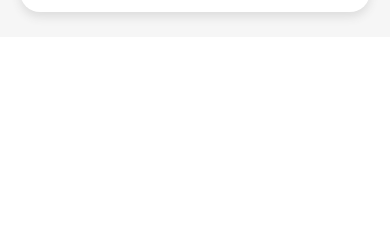
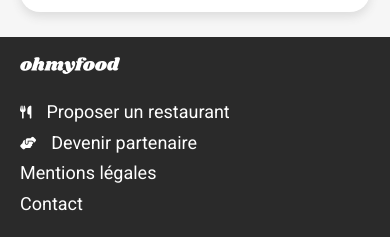
Before and after one commit to kamoheel/ch-p3-ohmyfood, a website: page index.html in a window 390 px wide. Shown: the part 2044-2281 px from the top of the page. Before the commit the page ends 2081 px from the top, so only its background shows below. Drawn offline with Linux system fonts and the light colour scheme; a web font is replaced by a local one.

Commit message:
Footer for Mobile, Tablet and Desktop

```diff
--- a/index.html
+++ b/index.html
@@ -109,5 +109,32 @@
                 </div>
             </section>
         </main>
+        <footer class="footer">
+            <img class="footer__logo" src="images/logo/ohmyfood@2x.svg" alt="logo Ohmyfood"/>
+            <ul class="footer__ul">
+                <a href="#">
+                    <li class="footer__li">
+                        <i class="fa-solid fa-utensils"></i>
+                        <p class="footer__p"> Proposer un restaurant </p>
+                    </li>
+                </a>
+                <a href="#">
+                    <li class="footer__li">
+                        <i class="fa-solid fa-handshake-angle"></i>
+                        <p class="footer__p"> Devenir partenaire </p>
+                    </li>
+                </a>
+                <a href="#">
+                    <li class="footer__li">
+                        <p class="footer__p"> Mentions légales </p>
+                    </li>
+                </a>
+                <a href="#">
+                    <li class="footer__li">
+                        <p class="footer__p"> Contact </p>
+                    </li>
+                </a>
+            </ul>
+        </footer>
     </body>
 </html>
--- a/scss/main.scss
+++ b/scss/main.scss
@@ -60,7 +60,7 @@ a {
 }
 
 /**Layout**/
-section {
+section, footer {
     padding: 20px;
     @include tablet-only() {
      padding: 20px 100px;
@@ -351,3 +351,36 @@ section {
         }
     }
 }
+
+.footer {
+    height: 200px;
+    background-color: darken($color-darker, 70%);
+    &__logo {
+        width: 100px;
+        //to make the svg white
+        filter: invert(100%) sepia(70%) saturate(2104%) hue-rotate(177deg) brightness(130%) contrast(112%);
+    }
+    &__ul {
+        list-style: none;
+        padding-left: 0;
+        @include desktop-only() {
+            display: flex;
+            justify-content: space-between;
+        }
+    }
+    &__li {
+        display: flex;
+        align-items: center;
+    }
+    & i {
+        font-size:small;
+        color: white;
+        padding-right: 15px;
+        margin: 0;
+    }
+    &__p {
+        color: white;
+        font-size: 18px;
+        margin: 5px 0;
+    }
+}
```
Also changed, not shown: css/style.css, 1 other file.
